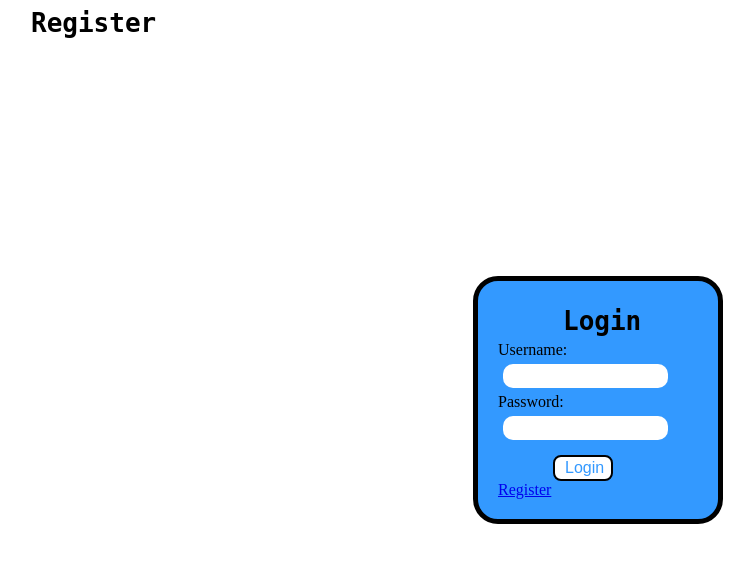
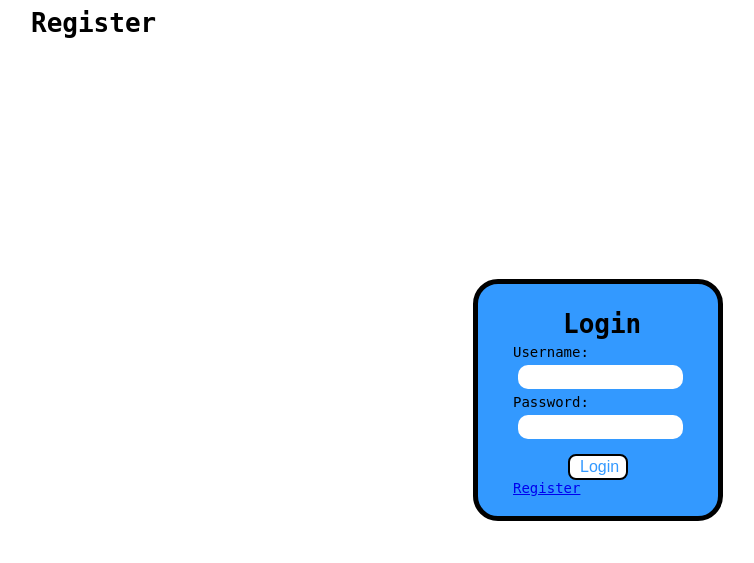
Before and after one commit to profesionalsdevs/Login_HTML5_PHP, a PHP site: page / in a window 1280 px wide; the page is wider, and only the part inside the window is pictured. Shown: the top 563 px of that part, without its empty margins (42-796 px from the left). Run offline with PHP 8.4, Linux system fonts and the light colour scheme.

Commit message:
Modificacion menor en el css

```diff
--- a/css/custom.css
+++ b/css/custom.css
@@ -18,7 +18,7 @@ h1 {
     left: 60px;
     margin: 5px;
 }
-form#login {
+form#login_form {
     font-family: monospace;
     font-size: 14px;
     position: relative;
```
